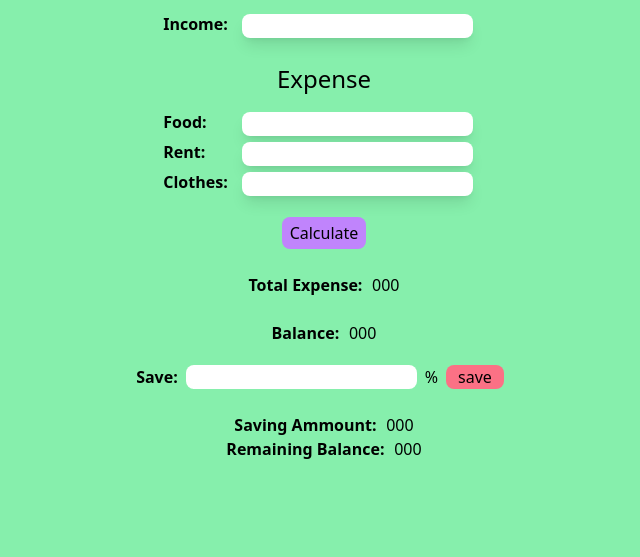
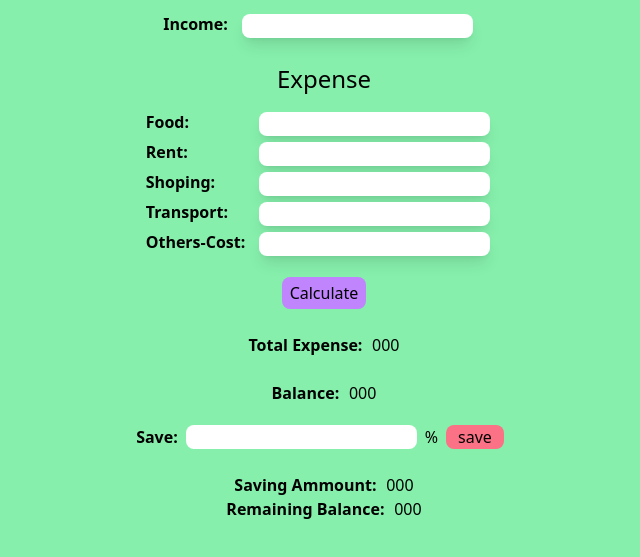
Before and after one commit to sayedul818/balance-management, a plain HTML site: page index.html in a window 1280 px wide. Shown: the part 123-680 px from the top of the page, without its empty margins (316-956 px from the left). Drawn offline with nearby package versions, Linux system fonts and the light colour scheme.

Commit message:
4th comment

```diff
--- a/index.html
+++ b/index.html
@@ -52,10 +52,26 @@
                     </tr>
                     <tr >
                         <td class="font-bold">
-                            Clothes:
+                            Shoping:
                         </td>
                         <td>
                             <input id="clothes-input-field" class="rounded-lg shadow-lg text-center mx-3 mt-1" type="text" name="" id="">
+                        </td>
+                    </tr>
+                    <tr >
+                        <td class="font-bold">
+                            Transport:
+                        </td>
+                        <td>
+                            <input id="Transport-input-field" class="rounded-lg shadow-lg text-center mx-3 mt-1" type="text" name="" id="">
+                        </td>
+                    </tr>
+                    <tr >
+                        <td class="font-bold">
+                            Others-Cost:
+                        </td>
+                        <td>
+                            <input id="others-input-field" class="rounded-lg shadow-lg text-center mx-3 mt-1" type="text" name="" id="">
                         </td>
                     </tr>
                  </table>
--- a/js/calculation.js
+++ b/js/calculation.js
@@ -3,7 +3,9 @@ document.getElementById("calculate-btn").addEventListener("click",function(){
    const foodInputFieldValue=getInputFieldValueID("food-input-field");
    const rentInputFieldValue=getInputFieldValueID("rent-input-field");
    const clothesInputFieldValue=getInputFieldValueID("clothes-input-field");
-   const totalInputFieldValue=(foodInputFieldValue+rentInputFieldValue+clothesInputFieldValue);
+   const transportInputField=getInputFieldValueID("Transport-input-field");
+   const othersInputField=getInputFieldValueID("others-input-field");
+   const totalInputFieldValue=(foodInputFieldValue+rentInputFieldValue+clothesInputFieldValue+transportInputField+othersInputField);
    const incomeInputField=document.getElementById("income-input-field");
    const incomeInputFieldValue=parseFloat(incomeInputField.value);
    if(isNaN (totalInputFieldValue)){
--- a/js/common-function.js
+++ b/js/common-function.js
@@ -5,8 +5,3 @@ function getInputFieldValueID(inputFieldId){
     const inputFieldValue=parseFloat(inputField.value);
     return inputFieldValue;
 }
-function getInputFieldTextID(inputFieldId){
-    const inputField=document.getElementById(inputFieldId);
-    const inputFieldValue=parseFloat(inputField.innerText);
-    return inputFieldValue;
-}
```
